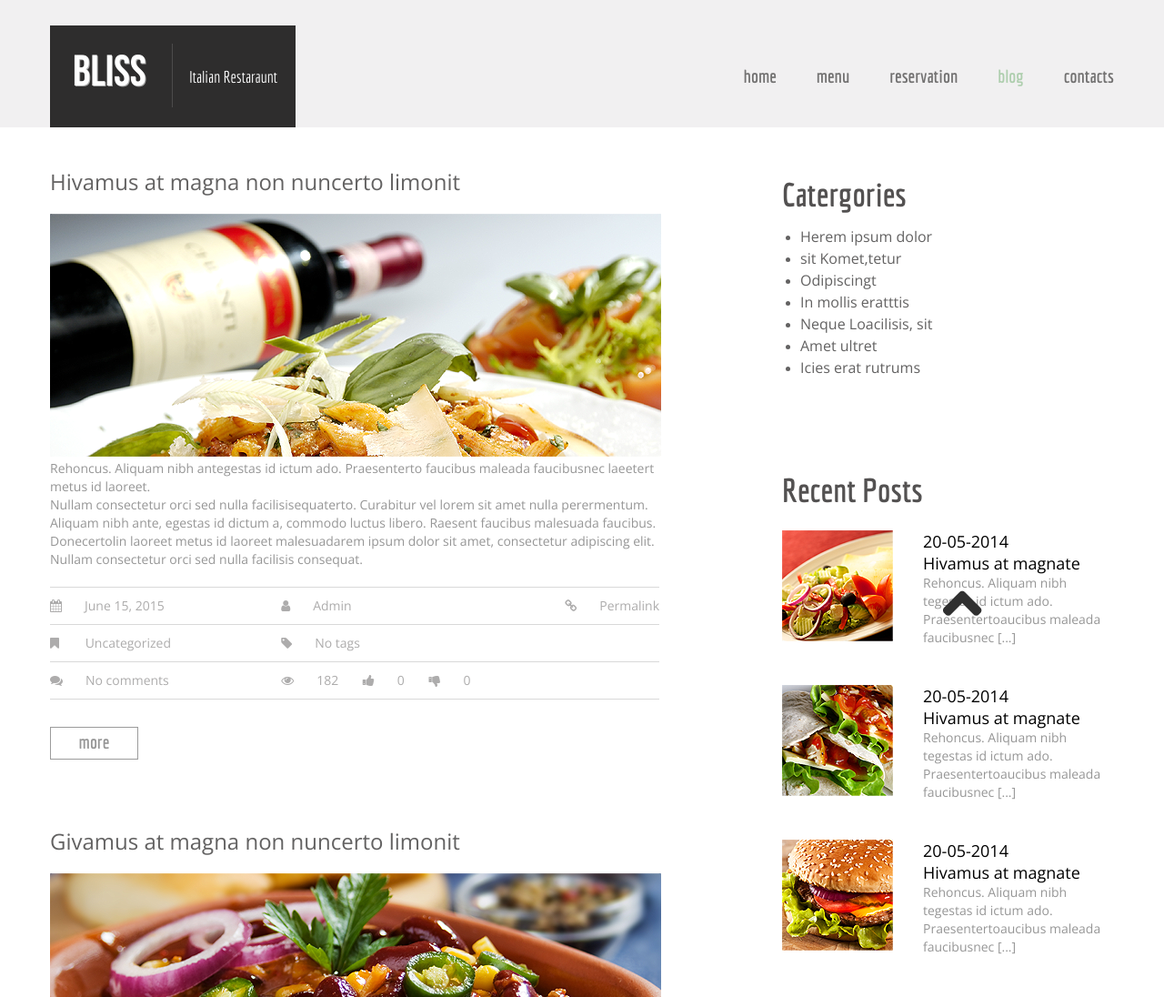
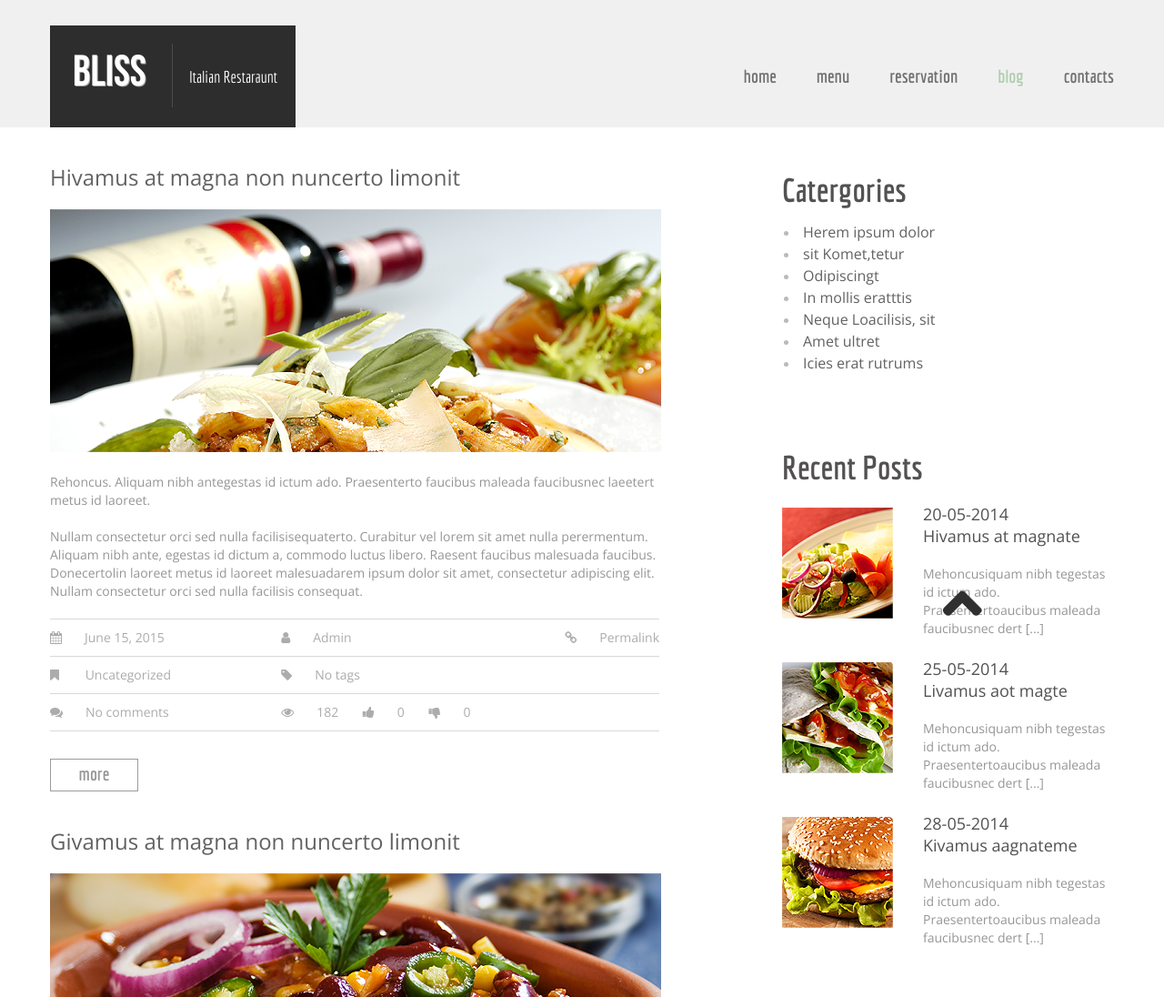
Before and after one commit to evoncore/main_project, a plain HTML site: page blog.html in a window 1280 px wide. Shown: the top 1096 px of the page at 91% size. Drawn offline with nearby package versions, Linux system fonts and the light colour scheme.

Commit message:
small rework "blog" page

```diff
--- a/blog.html
+++ b/blog.html
@@ -25,11 +25,11 @@
 				</ul>
 			</div>
 		</div>
-		<div id="blog" class="container clearfix">
-			<div id="blog_page">
-				<div class="blog_box">
+		<div id="blog" class="container clearfix row">
+			<div id="blog-page">
+				<div class="blog-item">
 					<h3>Hivamus at magna non nuncerto limonit</h3>
-					<img src="./img/blog_img1.png">
+					<img src="img/blog-page-img1.png">
 					<p>Rehoncus. Aliquam nibh antegestas id ictum ado. Praesenterto faucibus maleada faucibusnec laeetert metus id laoreet.</p>
 
 					<p>Nullam consectetur orci sed nulla facilisisequaterto. Curabitur vel lorem sit amet nulla perermentum. Aliquam nibh ante, egestas id dictum a, commodo luctus libero. Raesent faucibus malesuada faucibus. Donecertolin laoreet metus id laoreet malesuadarem ipsum dolor sit amet, consectetur adipiscing elit. Nullam consectetur orci sed nulla facilisis consequat.</p>
@@ -56,9 +56,9 @@
 					</table>
 					<a href="#" class="button">more</a>
 				</div>
-				<div class="blog_box">
-					<h3 class="row">Givamus at magna non nuncerto limonit</h3>
-					<img src="./img/blog_img2.png">
+				<div class="blog-item">
+					<h3>Givamus at magna non nuncerto limonit</h3>
+					<img src="img/blog-page-img2.png">
 					<p>Rehoncus. Aliquam nibh antegestas id ictum ado. Praesenterto faucibus maleada faucibusnec laeetert metus id laoreet.</p>
 
 					<p>Nullam consectetur orci sed nulla facilisisequaterto. Curabitur vel lorem sit amet nulla perermentum. Aliquam nibh ante, egestas id dictum a, commodo luctus libero. Raesent faucibus malesuada faucibus. Donecertolin laoreet metus id laoreet malesuadarem ipsum dolor sit amet, consectetur adipiscing elit. Nullam consectetur orci sed nulla facilisis consequat.</p>
@@ -85,12 +85,12 @@
 					</table>
 					<a href="#" class="button">more</a>
 				</div>
-				<div class="blog_box">
-					<h3 class="row">At magna non nuncerto limonit nelowert</h3>
-					<img src="./img/blog_img3.png">
+				<div class="blog-item">
+					<h3>At magna non nuncerto limonit nelowert</h3>
+					<img src="img/blog-page-img3.png">
 					<p>Rehoncus. Aliquam nibh antegestas id ictum ado. Praesenterto faucibus maleada faucibusnec laeetert metus id laoreet.</p>
 
-					<p>Nullam consectetur orci sed nulla facilisisequaterto. Curabitur vel lorem sit amet nulla perermentum. Aliquam nibh ante, egestas id dictum a, commodo luctus libero. Raesent faucibus malesuada faucibus. Donecertolin laoreet metus id laoreet malesuadarem ipsum dolor sit amet, consectetur adipiscing elit. Nullam consectetur orci sed nulla facilisis consequat.
+					<p>Nullam consectetur orci sed nulla facilisisequaterto. Curabitur vel lorem sit amet nulla perermentum. Aliquam nibh ante, egestas id dictum a, commodo luctus libero. Raesent faucibus malesuada faucibus. Donecertolin laoreet metus id laoreet malesuadarem ipsum dolor sit amet, consectetur adipiscing elit. Nullam consectetur orci sed nulla facilisis consequat.</p>
 					<table>
 						<tr>
 							<td><i class="fa fa-calendar"></i>June 15, 2015</td>
@@ -115,7 +115,7 @@
 					<a href="#" class="button">more</a>
 				</div>
 			</div>
-			<div id="blog_list">
+			<div id="blog-list">
 				<h2>Catergories</h2>
 				<ul>
 					<li><a href="#">Herem ipsum dolor</a></li>
@@ -127,28 +127,22 @@
 					<li><a href="#">Icies erat rutrums</a></li>
 				</ul>
 			</div>
-			<div id="blog_posts">
+			<div id="blog-posts">
 				<h2>Recent Posts</h2>
-				<div class="posts_box">
-					<div class="posts_text">
+				<div class="posts-item">
 					<h6>20-05-2014<br>Hivamus at magnate</h6>
-						<p>Rehoncus. Aliquam nibh tegestas id ictum ado. Praesentertoaucibus maleada faucibusnec [...]</p>
+					<p>Mehoncusiquam nibh tegestas id ictum ado. Praesentertoaucibus maleada faucibusnec dert [...]</p>
+					<img src="img/posts-img1.png">
 				</div>
-					<img src="./img/blog_posts_img1.png">
+				<div class="posts-item">
+					<h6>25-05-2014<br>Livamus aot magte</h6>
+					<p>Mehoncusiquam nibh tegestas id ictum ado. Praesentertoaucibus maleada faucibusnec dert [...]</p>
+					<img src="img/posts-img2.png">
 				</div>
-				<div class="posts_box">
-					<div class="posts_text">
-						<h6>20-05-2014<br>Hivamus at magnate</h6>
-						<p>Rehoncus. Aliquam nibh tegestas id ictum ado. Praesentertoaucibus maleada faucibusnec [...]</p>
-					</div>
-					<img src="./img/blog_posts_img2.png">
-				</div>
-				<div class="posts_box">
-					<div class="posts_text">
-						<h6>20-05-2014<br>Hivamus at magnate</h6>
-						<p>Rehoncus. Aliquam nibh tegestas id ictum ado. Praesentertoaucibus maleada faucibusnec [...]</p>
-					</div>
-					<img src="./img/blog_posts_img3.png">
+				<div class="posts-item">
+					<h6>28-05-2014<br>Kivamus aagnateme</h6>
+					<p>Mehoncusiquam nibh tegestas id ictum ado. Praesentertoaucibus maleada faucibusnec dert [...]</p>
+					<img src="img/posts-img3.png">
 				</div>
 			</div>
 		</div>
--- a/css/style.css
+++ b/css/style.css
@@ -82,6 +82,7 @@ h5 {
 
 h6 {
 	font: 18px/24px 'Open Sans', sans-serif; /* for special tasks */
+	color: #535151;
 }
 
 p {
@@ -417,7 +418,7 @@ input:focus {
 }
 
 .info-left-col {
-	background: url(../img/apostrophe-icon.png) no-repeat 325px 55px, #fff;
+	background: url(../img/apostrophe-icon.png) no-repeat 94% 22%, #fff;
 }
 
 #more-info:before {
@@ -508,7 +509,7 @@ input:focus {
 
 #reservation h2 {
 	margin-bottom: 20px;
-	margin-top: 40px;
+	margin-top: 35px;
 }
 
 #left__column {
@@ -663,112 +664,141 @@ input:focus {
 
 /*=== PAGE "BLOG" ===*/
 
-#blog {
-	margin-top: 50px;
-}
-
 #blog h3 {
 	margin-bottom: 25px;
 }
 
-#blog_page {
+#blog-page {
 	width: 800px;
 	float: left;
 }
 
-.blog_box {
+#blog-page .button {
+	margin: 0;
+}
+
+#blog-page p {
+	margin-bottom: 20px;
+}
+
+#blog-page img {
+	margin-bottom: 20px; /* if #blog-page p, img; or #blog-page img, p; = bug on "menu" page and footer. footer - margin-bottom; "menu" page - .button margin-top; really stupid bug, and i dont know why. */
+}
+
+.blog-item {
 	min-height: 680px;
 	width: 670px;
+	margin-bottom: 45px;
 }
 
-#blog_list {
+#blog-list {
 	width: 365px;
-	height: 305px;
+	min-height: 305px;
 	float: right;
 }
 
-#blog_list h2 {margin-bottom: 10px;}
+#blog-list h2 {
+	margin-bottom: 10px;
+}
 
-#blog_list a {
+#blog-list ul {
+	margin-bottom: 20px;
+}
+
+#blog-list li {
+	color: #bbbaba;
+	margin-left: -2px;
+}
+
+#blog-list a {
 	font: 16px/24px 'Open Sans', sans-serif;
 	color: #636262;
+	margin-left: 5px;
 }
 
-#blog_list ul {
+#blog-list ul {
 	margin-left: 20px;
 	list-style-type: disc;
 	color: #636262;
 }
 
-#blog_posts {
+#blog-posts {
 	float: right;
-	margin-top: 20px;
 }
 
-#blog_posts img {
+#blog-posts img {
 	margin-bottom: 45px;
 }
 
-#blog_posts h2 {
+#blog-posts h2 {
 	margin-bottom: 20px;
 }
 
-.posts_box{
+.posts-item {
 	min-height: 125px;
 	width: 365px;
+	overflow: auto;
 }
 
-.posts_text {
+.posts-item p, h6 {
 	width: 210px;
 	float: right;
 }
 
+.posts-item h6 {
+	margin-bottom: 20px;
+	margin-top: -5px;
+}
+
+.posts-item p {
+	margin-bottom: 20px;
+}
+
 /* table styles */
 
-table {
-	margin-top: 20px;
+#blog-page table {
+	margin-bottom: 30px;
 	width: 100%;
 	font: 14px/20px 'Open Sans', sans-serif;
 }
 
-table a {
+#blog-page table a {
 	color: #adacac;
 }
 
-table i {
+#blog-page table i {
 	margin-right: 25px;
 }
 
-table span {
+#blog-page table span {
 	margin-right: 23px;
 }
 
-tr {
+#blog-page tr {
 	border-top: 1px solid #d9d9d9;
 }
 
-tr:last-child {
+#blog-page tr:last-child {
 	border-bottom: 1px solid #d9d9d9;
 }
 
-td {
+#blog-page td {
 	padding: 10px;
 	padding-left: 100px;
 	color: #adacac;
 }
 
-td:first-child {
+#blog-page td:first-child {
 	padding: 0;
 }
 
-td:last-child {
+#blog-page td:last-child {
 	display: table;
 	float: right;
 	margin: -5px 0;
 }
 
 /* end table styles */
-
 
 /*=== END PAGE "BLOG" ===*/
 
```
Also changed, not shown: reservation.html (+1 -4 lines), img/blog-page-img1.png (renamed from img/blog_img1.png), img/blog-page-img2.png (renamed from img/blog_img2.png), img/blog-page-img3.png (renamed from img/blog_img3.png), img/posts-img1.png (renamed from img/blog_posts_img1.png), img/posts-img2.png (renamed from img/blog_posts_img2.png), img/posts-img3.png (renamed from img/blog_posts_img3.png). Lines whose indentation alone changed are shown as unchanged.
